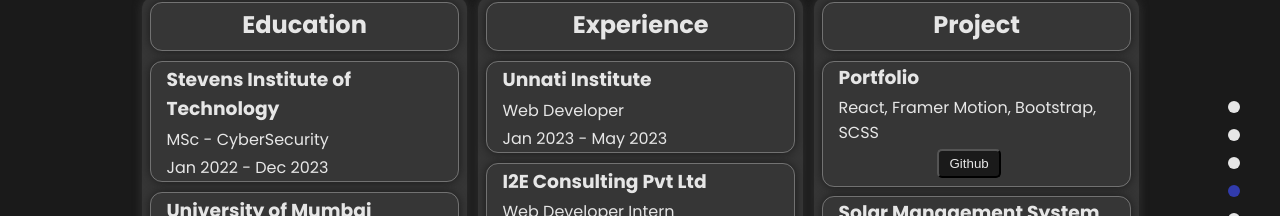
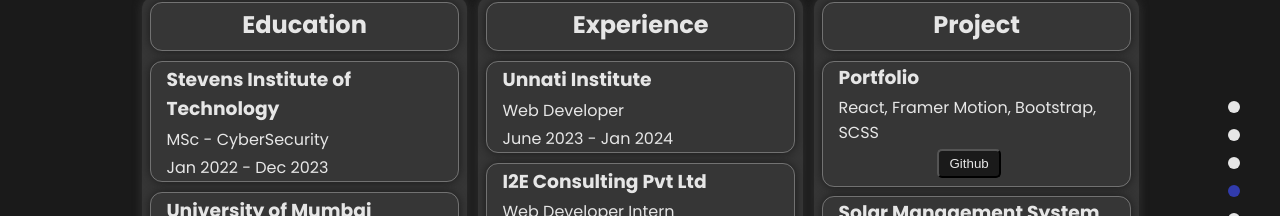
Before and after one commit to mehtasoham214/portfolio, a React (Create React App) app: page / in a window 1280 px wide. Shown: the part 2180-2396 px from the top of the page. Built offline with nearby package versions, Linux system fonts and the light colour scheme.

Commit message:
fixed loading bug in experience

```diff
--- a/src/container/Experience/Experience.jsx
+++ b/src/container/Experience/Experience.jsx
@@ -18,7 +18,7 @@ const Experience = () => {
     {
       title: 'Experience',
       data:[
-        {name: 'Unnati Institute', title:'Web Developer',desc:'Build a website for a small scale institute using Wix' ,duration:'Jan 2023 - May 2023'},
+        {name: 'Unnati Institute', title:'Web Developer',desc:'Led the development of a dynamic website for Unnati Institute, collaborating closely with stakeholders to meet project objectives. Utilized React.JS for front-end development, creating interactive interfaces showcasing institute services, activities, and testimonials. Leveraged Node.JS for efficient package management. Employed HTML5 for semantic markup and Bootstrap for responsive design, ensuring optimal viewing across devices. Utilized SCSS for advanced styling and layout customization. Implemented Email.JS for seamless communication. Adhered to UX design and accessibility standards. Employed Git for version control and Jira for project management, including task tracking and documentation. Established online presence and business profile on Google.' ,duration:'June 2023 - Jan 2024'},
         {name: 'I2E Consulting Pvt Ltd', title:'Web Developer Intern', desc:`Collaborated on the creation of the Internal Recognition Platform "Pats!" using React, PHP, and JavaScript, boosting peer-to-peer recognition. Additionally, development of newsletters with Microsoft Dynamics, increasing stakeholder engagement, and contributed to improving client websites with WordPress and React, enhancing functionality. Moreover, I revitalized the Official I2E website, resulting in a 25% increase in traffic and a 10% boost in user interaction through implemented blogs and forms.`, duration:'Aug 2021 - Dec 2021'},
         {name: 'Shah and Anchor Kutchhi Engineering College', title:'Web Developer', desc:`Led a team of 6, overseeing error debugging, efficiency improvements, and providing feedback on their work. Designed and developed a Feedback Management System for our college, enabling students to give feedback to professors. Additionally, implemented updates to the website and its file system, enhancing modularity, efficiency, and reducing maintenance costs. Furthermore, created a database for feedback statistical analysis, updated forms using PHP, HTML, Ajax, SQL, and integrated Google Charts for visualization.`, duration:'Dec 2019 - Mar 2020'},
       ]
```
